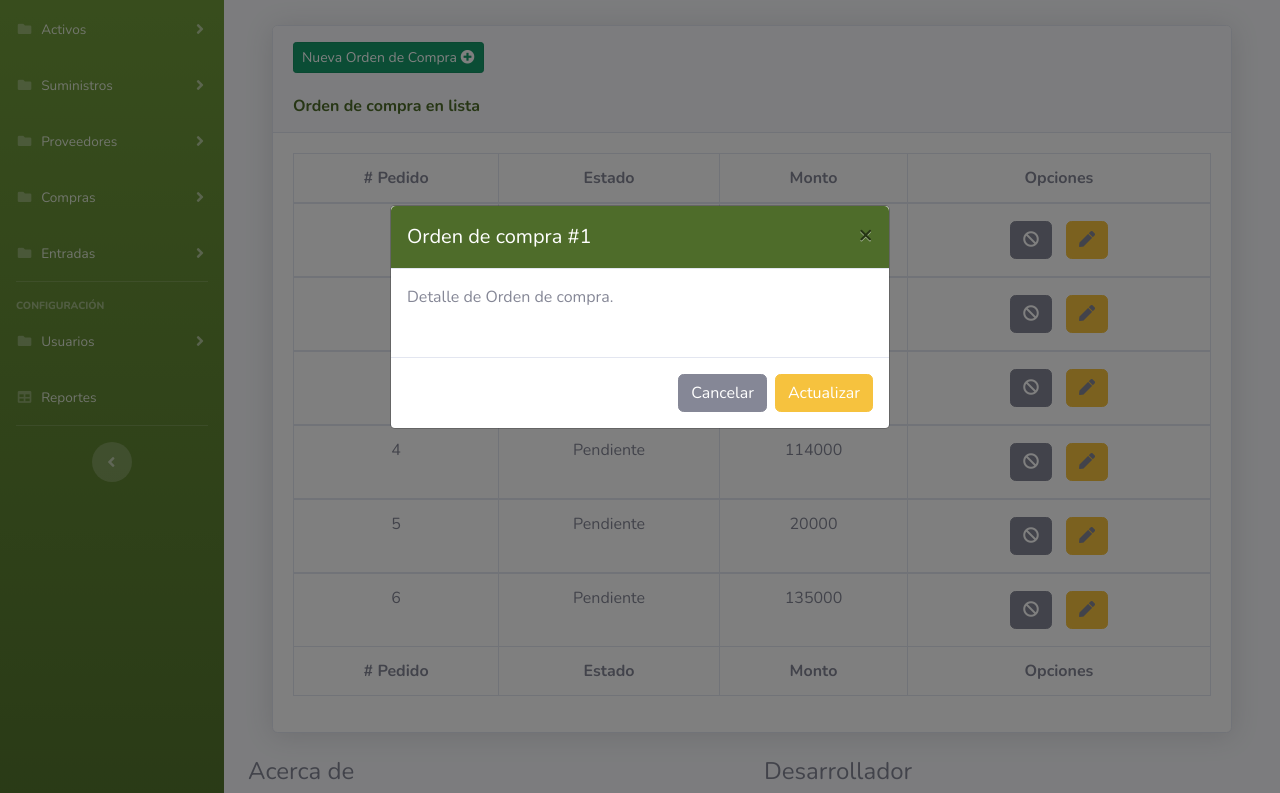
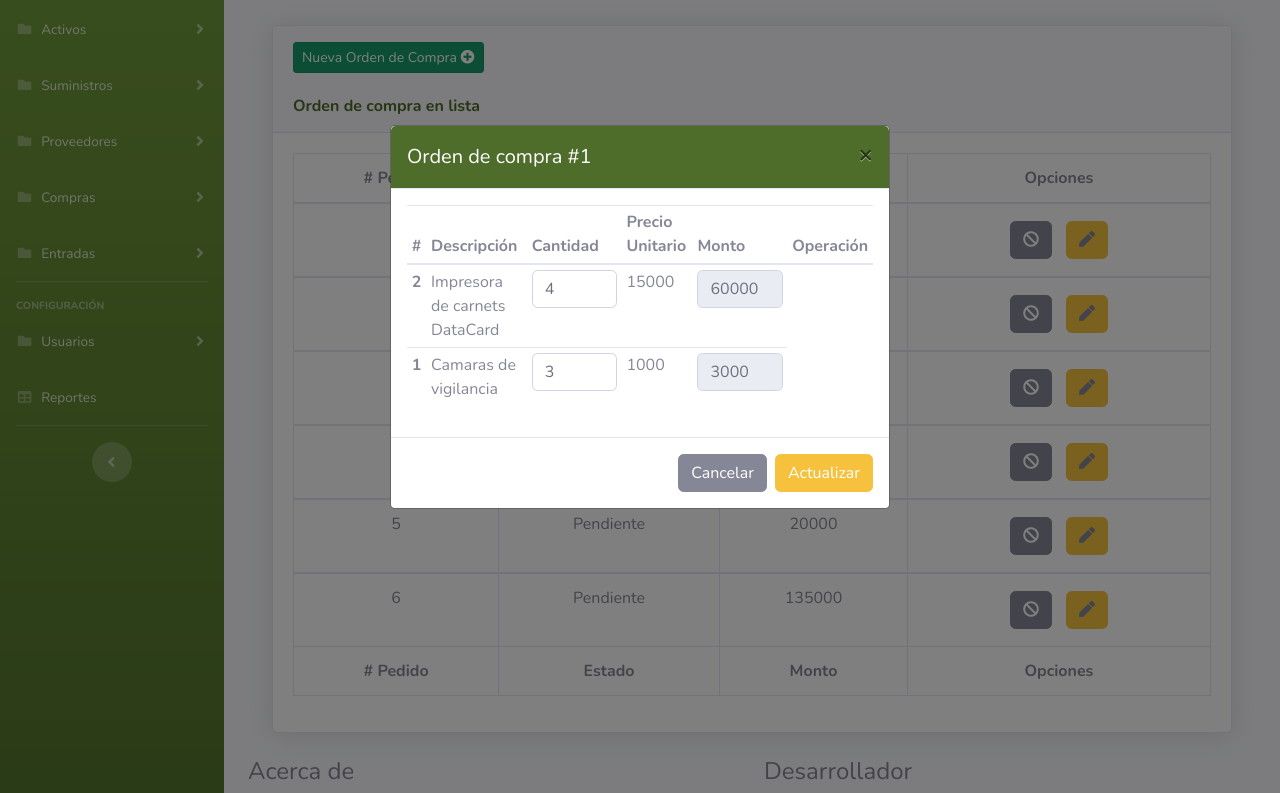
Before and after one commit to kevoru18/CAS1, a PHP site: page /comprassigua/comprasigua.php in a window 1280 px wide, after a click that opens the changed part. Shown: the part 159-952 px from the top of the page. Run offline with PHP 8.4, Linux system fonts and the light colour scheme; a user stored in the database is signed in; data comes from the database, SQL or seed files in the repository.

Commit message:
Actualización al 30032020

```diff
--- a/comprassigua/comprasigua.php
+++ b/comprassigua/comprasigua.php
@@ -545,8 +545,8 @@ foreach($registros1 as $montoprueba):
           </button>
         </div>
         <form id="mModificar">
-          <div class="modal-body">Detalle de Orden de compra.
-          <div class="modal-body">
+          <div class="modal-body pruebass">Detalle de Orden de compra.
+          <div class="modal-body detalle_de_pedido" id='detalle_de_pedido'>
           </div>
         </div>
 
--- a/comprassigua/funciones.js
+++ b/comprassigua/funciones.js
@@ -73,7 +73,12 @@ $(document).on("click",".btnEditar",function(){
       success: function(data){
           console.log(data);
 
-
+          $(".pruebass").html("");
+          $(".pruebass").append("Detalle de Pedido </span>");
+          $(".pruebass").html(data);
+      },
+      error: function(jqXHR,estado,error){
+        $(".pruebass").html('Hubo un error: ');
       }
 
   });
@@ -175,4 +180,13 @@ function busca_prod(){
     }else{
     }
    }
-/****************************************************************************/
+/********************Funcion de calcular nuevo monto********************************************************/
+function calcula_monto(){
+  $('#tabla_articulos > tbody > tr').each(function(){
+ var precio = parseInt($(this).find('td').eq(4).html());
+ var cantidad = parseInt($(this).find('#cantidad-prod').val());
+ var result = precio*cantidad;
+
+ $(this).find('#monto').val(result);
+ });
+}
--- a/comprassigua/modicompra.php
+++ b/comprassigua/modicompra.php
@@ -3,14 +3,14 @@ include('../Conection/conexion.php');
 
 require("../Conection/config.php");
 
-echo "Estas a punto de modificar un archivo" ;
+
 
 /*Recepción de información*/
 $ide = (isset($_POST['ide'])) ? $_POST['ide'] : "";
-
+$registros=$base->query("SELECT DISTINCT codigo_pedido FROM  temp WHERE estado='Pendiente' AND codigo_pedido=$ide ")->fetchAll(PDO::FETCH_OBJ);
 
 echo '
-<table class="table table-sm">
+<table id="tabla_articulos" class="table table-sm">
 <thead>
 <tr>
 <th scope="col">#</th>
@@ -25,7 +25,7 @@ echo '
 <tr>';
 
 
-/*
+
 foreach($registros as $factura_pendiente2 ):
 $factura_pendiente3= $factura_pendiente2->codigo_pedido;
 $pendientes=$base->query("SELECT DISTINCT * FROM  temp WHERE estado='Pendiente' AND codigo_pedido= $factura_pendiente3 ORDER BY $factura_pendiente3 ")->fetchAll(PDO::FETCH_OBJ);
@@ -33,11 +33,11 @@ foreach($pendientes as $posibles):
 
 
 ?>
-<th scope="row"><?php echo $posibles-> codigo_pedido?></th>
+<th scope="row"><?php echo $posibles->codigo_producto?></th>
 <td><?php echo $posibles->descripcion_producto?></td>
-<td><?php echo $posibles->cantidad?></td>
+<td><input type="number" class='form-control pull-center' style='min-width: 80px;' id='cantidad-prod' value=<?php echo $posibles->cantidad?> onkeyup='calcula_monto();' onclick='calcula_monto();'></td>
 <td><?php echo $posibles->costoU?></td>
-<td><?php echo $posibles->costo_total?></td>
+<td><input type='text' style='min-width: 80px;' class='form-control pull-center product-subtotal' id='monto' name='product-subtotal' value=<?php echo $posibles->costo_total?> disabled></td>
 
 <tr>
 <?php endforeach;endforeach;?>
@@ -47,6 +47,7 @@ foreach($pendientes as $posibles):
 </tr>
 </tbody>
 </table>
-header("location:comprasigua.php");
-*/
+<?php
+
+
 ?>
```
